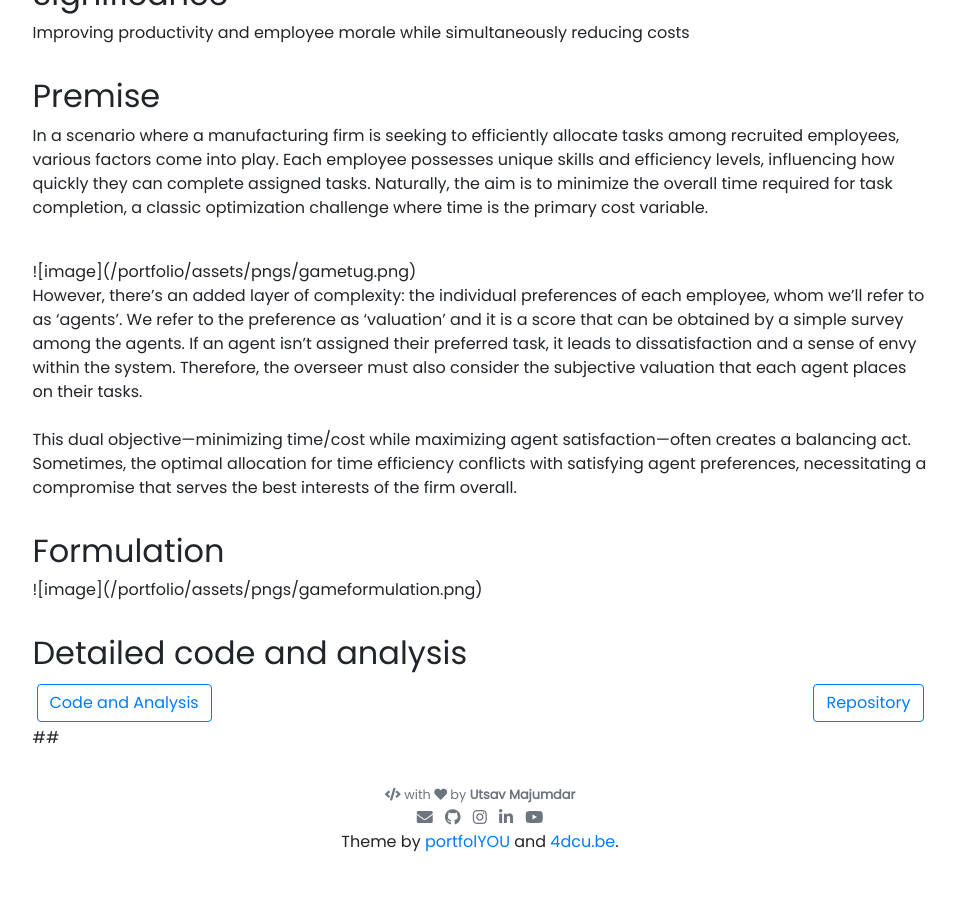
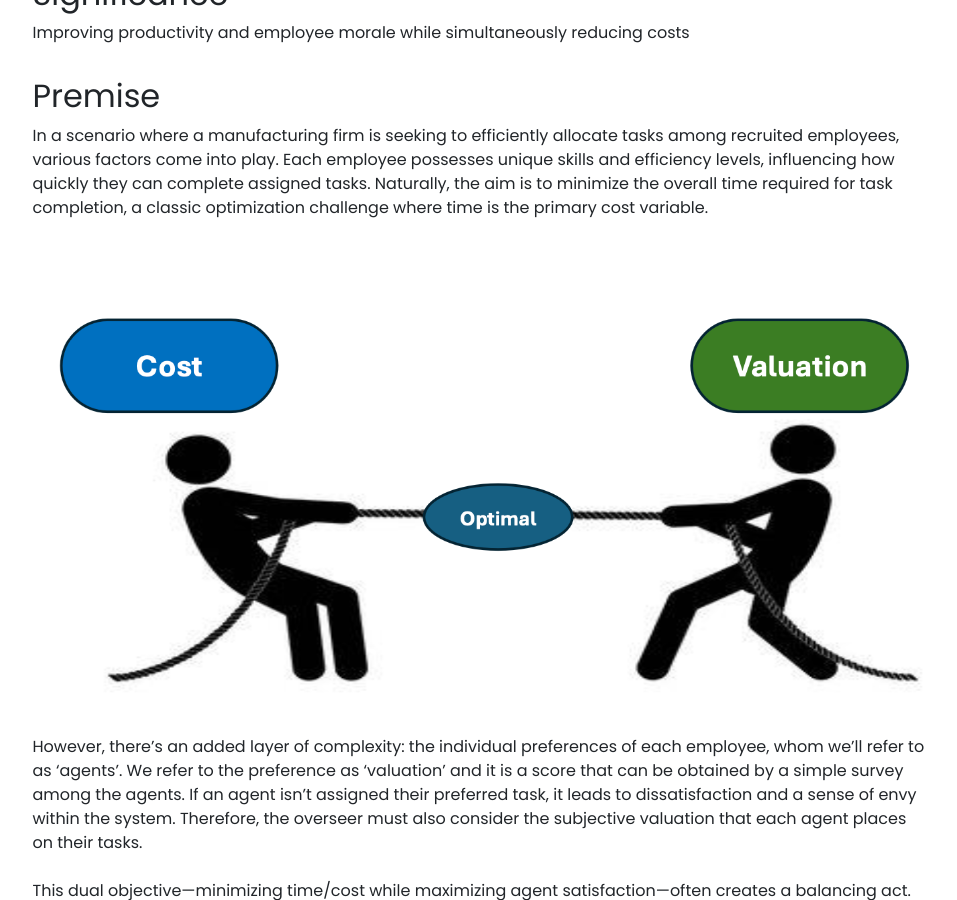
Before and after one commit to utsavmajumdar14/portfolio, a Jekyll site: the page built from _projects/Resource_Allocation_Envy.md, in a window 1280 px wide and 900 px high, scrolled down 386 px. Shown: the whole window, without its empty margins (160-1117 px from the left). Built offline with Jekyll 4.4.1, drawn with Linux system fonts in a browser that asks for light colours; nearby versions of some CDN libraries; before the commit the page ends 1256 px from its top, so only the background shows below that.

Commit message:
minor fix

```diff
--- a/_projects/Resource_Allocation_Envy.md
+++ b/_projects/Resource_Allocation_Envy.md
@@ -25,17 +25,17 @@ Improving productivity and employee morale while simultaneously reducing costs
 
 
 In a scenario where a manufacturing firm is seeking to efficiently allocate tasks among recruited employees, various factors come into play. Each employee possesses unique skills and efficiency levels, influencing how quickly they can complete assigned tasks. Naturally, the aim is to minimize the overall time required for task completion, a classic optimization challenge where time is the primary cost variable.<br><br>
-<div>
+
 ![image](/portfolio/assets/pngs/gametug.png)
-</div>
+
 However, there's an added layer of complexity: the individual preferences of each employee, whom we'll refer to as 'agents'. We refer to the preference as ‘valuation’ and it is a score that can be obtained by a simple survey among the agents. If an agent isn't assigned their preferred task, it leads to dissatisfaction and a sense of envy within the system. Therefore, the overseer must also consider the subjective valuation that each agent places on their tasks. <br><br>
 This dual objective—minimizing time/cost while maximizing agent satisfaction—often creates a balancing act. Sometimes, the optimal allocation for time efficiency conflicts with satisfying agent preferences, necessitating a compromise that serves the best interests of the firm overall.
 
 ## Formulation
 
-<div>
+
 ![image](/portfolio/assets/pngs/gameformulation.png)
-</div>
+
 
 ## Detailed code and analysis
 
```
